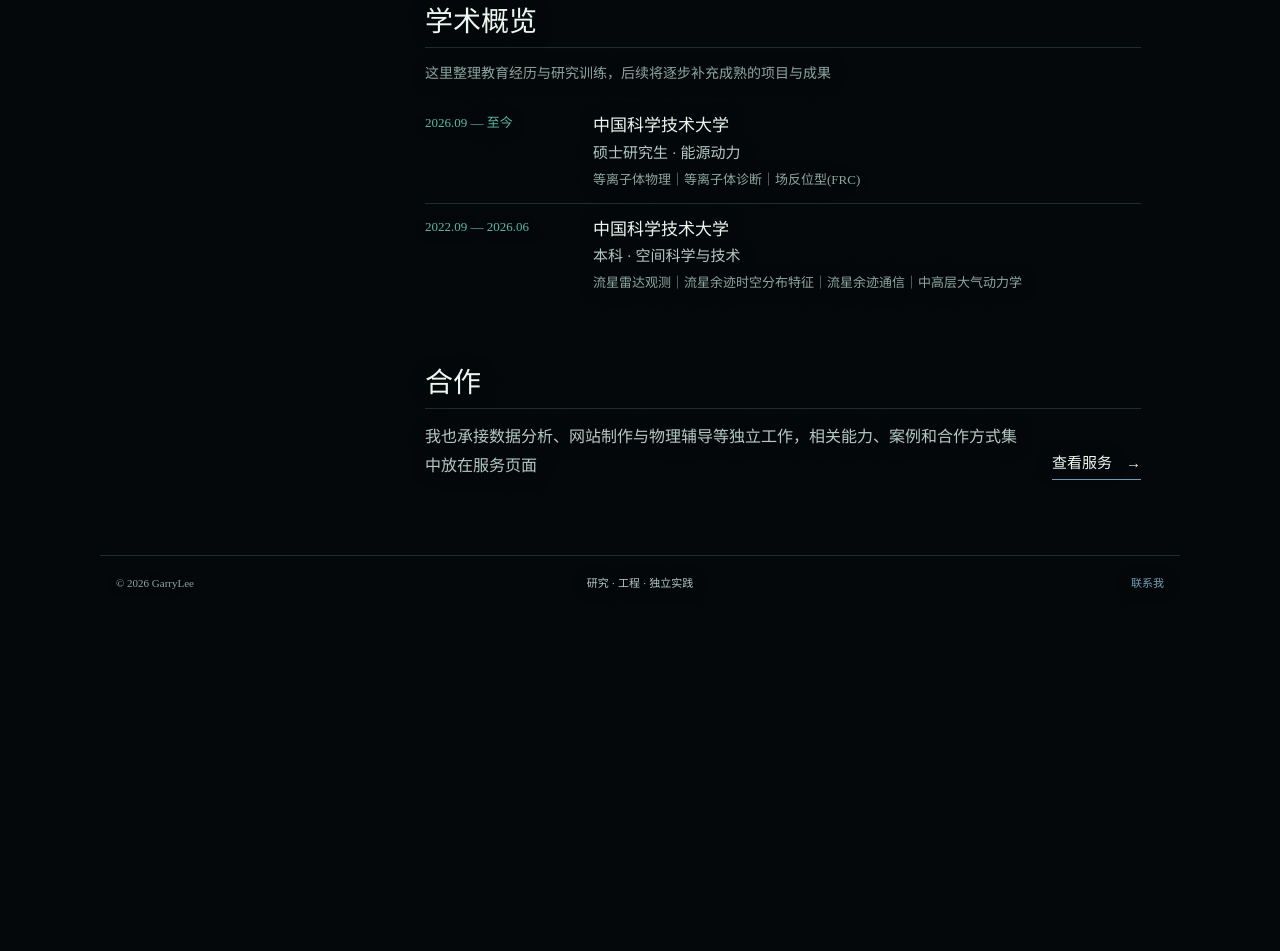
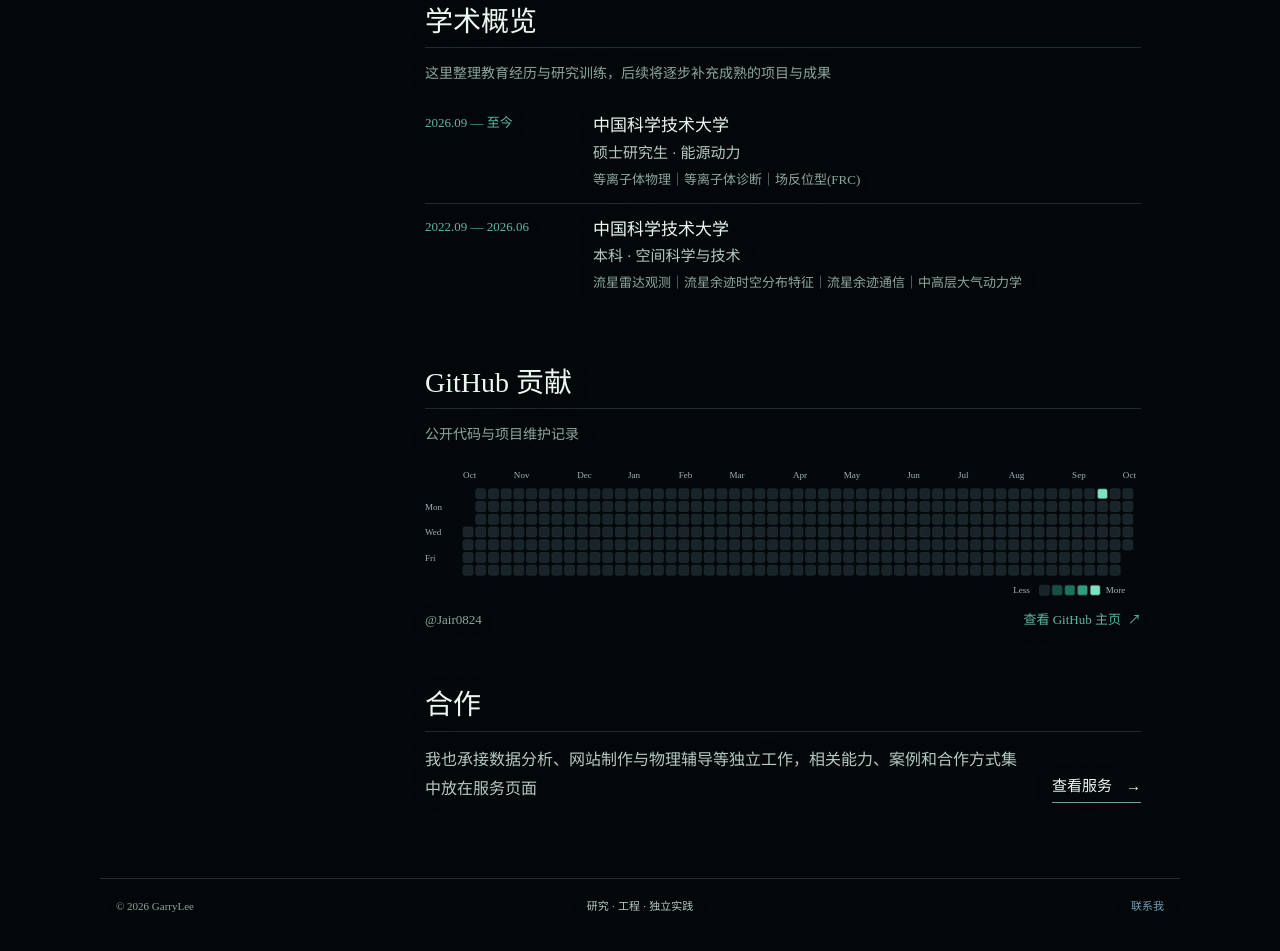
Before and after one commit to Jair0824/Jair0824.github.io, a website: page index.html in a window 1280 px wide. Shown: the part 887-1838 px from the top of the page. Before the commit the page ends 1526 px from the top, so only its background shows below. Drawn offline with Linux system fonts and the light colour scheme; animation ran at ten frames a second.

Commit message:
Add synced GitHub contribution calendar

```diff
--- a/assets/site.js
+++ b/assets/site.js
@@ -42,6 +42,11 @@
     overviewKicker: 'ACADEMIC OVERVIEW',
     overviewTitle: '学术概览',
     overviewIntro: '这里整理教育经历与研究训练，后续将逐步补充成熟的项目与成果',
+    contributionsKicker: 'GITHUB ACTIVITY',
+    contributionsTitle: 'GitHub 贡献',
+    contributionsIntro: '公开代码与项目维护记录',
+    contributionsLink: '查看 GitHub 主页',
+    contributionsAlt: '{username} 的 GitHub 贡献记录',
     noteTitle: '关于公开内容',
     noteCopy: '科研经历与成果将在适合公开时持续更新，这里先呈现研究方向、教育经历与工作方法',
     beyondResearch: 'BEYOND RESEARCH · 研究之外',
@@ -126,6 +131,11 @@
     overviewKicker: 'ACADEMIC OVERVIEW',
     overviewTitle: 'Academic Overview',
     overviewIntro: 'This page brings together my education and research training, with mature projects and results added over time',
+    contributionsKicker: 'GITHUB ACTIVITY',
+    contributionsTitle: 'GitHub Contributions',
+    contributionsIntro: 'Public coding and project maintenance activity',
+    contributionsLink: 'View GitHub profile',
+    contributionsAlt: 'GitHub contribution history for {username}',
     noteTitle: 'About public materials',
     noteCopy: 'Research experience and results will be added when appropriate for public release, while this page focuses on my interests, education, and working methods',
     beyondResearch: 'BEYOND RESEARCH',
@@ -318,6 +328,36 @@
   });
 }
 
+function renderContributions(data) {
+  const section = document.getElementById('contributions');
+  if (!section) return;
+
+  let username = String(data.githubContributions?.username || '').trim();
+  if (!username) {
+    try {
+      username = new URL(data.contact?.github || '').pathname.split('/').filter(Boolean)[0] || '';
+    } catch {
+      username = '';
+    }
+  }
+
+  const visible = data.githubContributions?.enabled !== false && Boolean(username);
+  section.hidden = !visible;
+  if (!visible) return;
+
+  const profileUrl = `https://github.com/${encodeURIComponent(username)}`;
+  ['contributions-profile-link', 'contributions-text-link'].forEach((id) => {
+    const link = document.getElementById(id);
+    if (link) link.href = profileUrl;
+  });
+  setText('contributions-username', `@${username}`);
+
+  const chart = document.getElementById('contributions-chart');
+  if (chart) {
+    chart.alt = String(activeCopy().contributionsAlt || '').replaceAll('{username}', username);
+  }
+}
+
 function renderAcademic(data) {
   setText('profile-name', data.profile.name);
   setText('profile-field', localized(data.profile, 'eyebrow'));
@@ -351,6 +391,8 @@
     row.append(copy);
     return row;
   }));
+
+  renderContributions(data);
 
   const note = document.querySelector('.editorial-note');
   const configuredNote = data.note && typeof data.note === 'object';
--- a/assets/styles.css
+++ b/assets/styles.css
@@ -748,6 +748,56 @@
   line-height: 1.7;
 }
 
+.contribution-figure {
+  width: 100%;
+  min-width: 0;
+  margin: 0;
+}
+
+.contribution-chart-link {
+  display: block;
+  width: 100%;
+  min-width: 0;
+  padding: 6px 0 9px;
+  overflow-x: auto;
+  scrollbar-color: var(--accent-dark) transparent;
+  scrollbar-width: thin;
+}
+
+.contribution-chart-link:focus-visible {
+  outline: 1px solid var(--accent);
+  outline-offset: 5px;
+}
+
+.contribution-chart {
+  display: block;
+  width: 100%;
+  min-width: 680px;
+  height: auto;
+}
+
+.contribution-figure figcaption {
+  display: flex;
+  align-items: center;
+  justify-content: space-between;
+  gap: 18px;
+  margin-top: 4px;
+  color: var(--muted);
+  font-size: 13px;
+  line-height: 1.5;
+}
+
+.contribution-figure figcaption a {
+  display: inline-flex;
+  align-items: center;
+  gap: 7px;
+  color: var(--accent-dark);
+}
+
+.contribution-figure figcaption a:hover {
+  color: var(--accent);
+}
+
 .editorial-note {
   display: grid;
   grid-template-columns: 50px minmax(0, 1fr);
--- a/content/site.json
+++ b/content/site.json
@@ -12,6 +12,10 @@
     "flowSpeed": 0.7,
     "primaryColor": "#6f9db5",
     "secondaryColor": "#4f7f99"
+  },
+  "githubContributions": {
+    "enabled": true,
+    "username": "Jair0824"
   },
   "profile": {
     "name": "GarryLee",
@@ -225,6 +229,11 @@
       "overviewKicker": "ACADEMIC OVERVIEW",
       "overviewTitle": "学术概览",
       "overviewIntro": "这里整理教育经历与研究训练，后续将逐步补充成熟的项目与成果",
+      "contributionsKicker": "GITHUB ACTIVITY",
+      "contributionsTitle": "GitHub 贡献",
+      "contributionsIntro": "公开代码与项目维护记录",
+      "contributionsLink": "查看 GitHub 主页",
+      "contributionsAlt": "{username} 的 GitHub 贡献记录",
       "noteTitle": "关于公开内容",
       "noteCopy": "科研经历与成果将在适合公开时持续更新，这里先呈现研究方向、教育经历与工作方法",
       "beyondResearch": "BEYOND RESEARCH · 研究之外",
@@ -309,6 +318,11 @@
       "overviewKicker": "ACADEMIC OVERVIEW",
       "overviewTitle": "Academic Overview",
       "overviewIntro": "This page brings together my education and research training, with mature projects and results added over time",
+      "contributionsKicker": "GITHUB ACTIVITY",
+      "contributionsTitle": "GitHub Contributions",
+      "contributionsIntro": "Public coding and project maintenance activity",
+      "contributionsLink": "View GitHub profile",
+      "contributionsAlt": "GitHub contribution history for {username}",
       "noteTitle": "About public materials",
       "noteCopy": "Research experience and results will be added when appropriate for public release, while this page focuses on my interests, education, and working methods",
       "beyondResearch": "BEYOND RESEARCH",
--- a/index.html
+++ b/index.html
@@ -111,6 +111,25 @@
         <div class="editorial-note" id="editorial-note" hidden></div>
       </section>
 
+      <section class="content-block contribution-block" id="contributions" hidden>
+        <header class="block-heading">
+          <div><p data-i18n="contributionsKicker">GITHUB ACTIVITY</p><h2 data-i18n="contributionsTitle">GitHub 贡献</h2></div>
+        </header>
+        <p class="block-intro" data-i18n="contributionsIntro">公开代码与项目维护记录</p>
+        <figure class="contribution-figure">
+          <a class="contribution-chart-link" id="contributions-profile-link" href="https://github.com/Jair0824" target="_blank" rel="noreferrer">
+            <img class="contribution-chart" id="contributions-chart" src="assets/github-contributions.svg" width="790" height="143" loading="lazy" alt="">
+          </a>
+          <figcaption>
+            <span id="contributions-username">@Jair0824</span>
+            <a id="contributions-text-link" href="https://github.com/Jair0824" target="_blank" rel="noreferrer">
+              <span data-i18n="contributionsLink">查看 GitHub 主页</span>
+              <span aria-hidden="true">↗</span>
+            </a>
+          </figcaption>
+        </figure>
+      </section>
+
       <section class="content-block workstation-block" id="workstation">
         <header class="block-heading">
           <div><p data-i18n="beyondResearch">BEYOND RESEARCH · 研究之外</p><h2 data-i18n="workstationEntryTitle">独立合作</h2></div>
--- a/tools/workbench-server.mjs
+++ b/tools/workbench-server.mjs
@@ -61,6 +61,10 @@
     if (!Number.isFinite(data.visual.particleDensity) || data.visual.particleDensity < 30 || data.visual.particleDensity > 500) throw new Error('粒子密度超出范围');
     if (!Number.isFinite(data.visual.flowSpeed) || data.visual.flowSpeed <= 0 || data.visual.flowSpeed > 2) throw new Error('流动速度超出范围');
     if (!/^#[0-9a-f]{6}$/i.test(data.visual.primaryColor || '') || !/^#[0-9a-f]{6}$/i.test(data.visual.secondaryColor || '')) throw new Error('流场颜色格式无效');
+  }
+  const githubUsername = String(data.githubContributions?.username || '').trim();
+  if (data.githubContributions?.enabled !== false && githubUsername && !/^[a-z\d](?:[a-z\d-]{0,37}[a-z\d])?$/i.test(githubUsername)) {
+    throw new Error('GitHub 用户名格式无效');
   }
   requireString(data.profile?.name, '显示姓名');
   requireString(data.profile?.headline, '首页主标题');
```
Also changed, not shown: tools/update-contributions.mjs (added, +156 -0 lines), workbench/index.html (+6 -0 lines), workbench/workbench.js (+7 -0 lines), .github/workflows/pages.yml, assets/github-contributions.svg (added).
